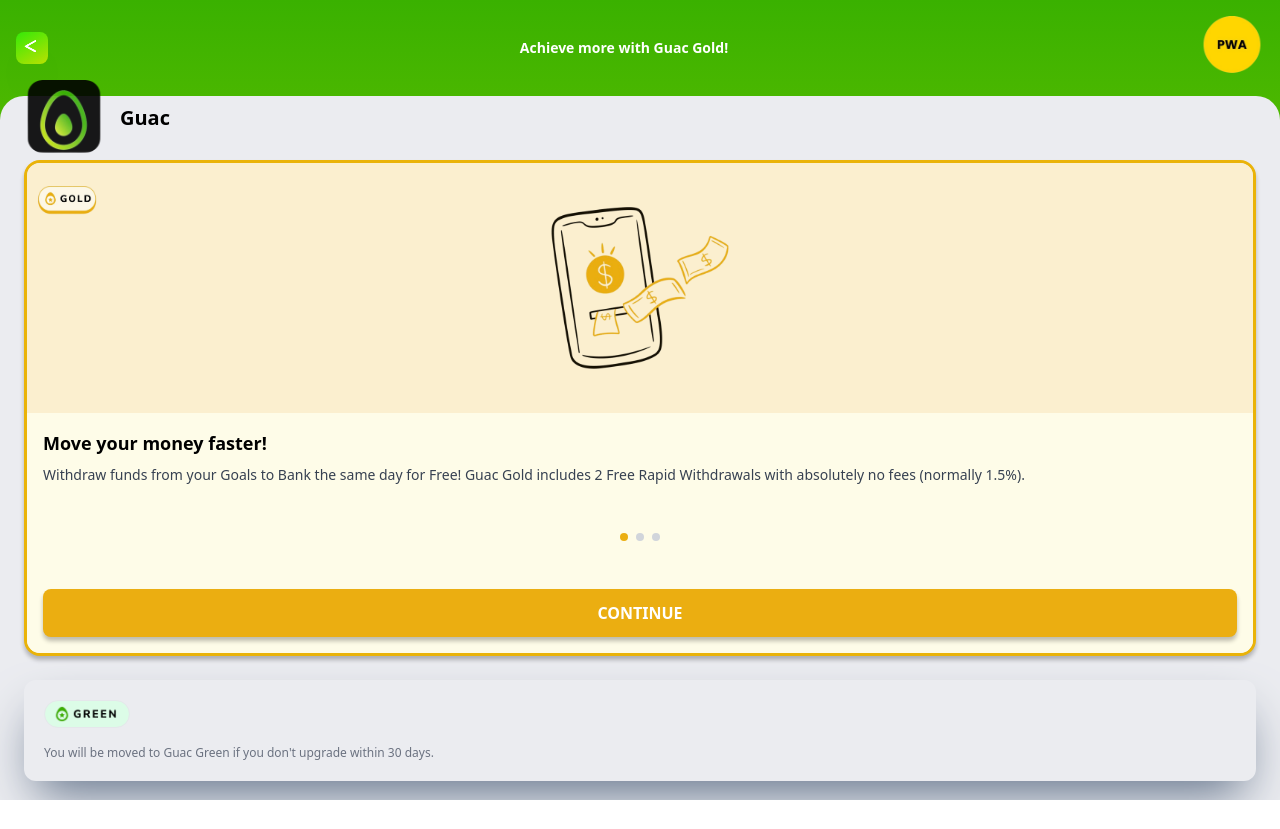
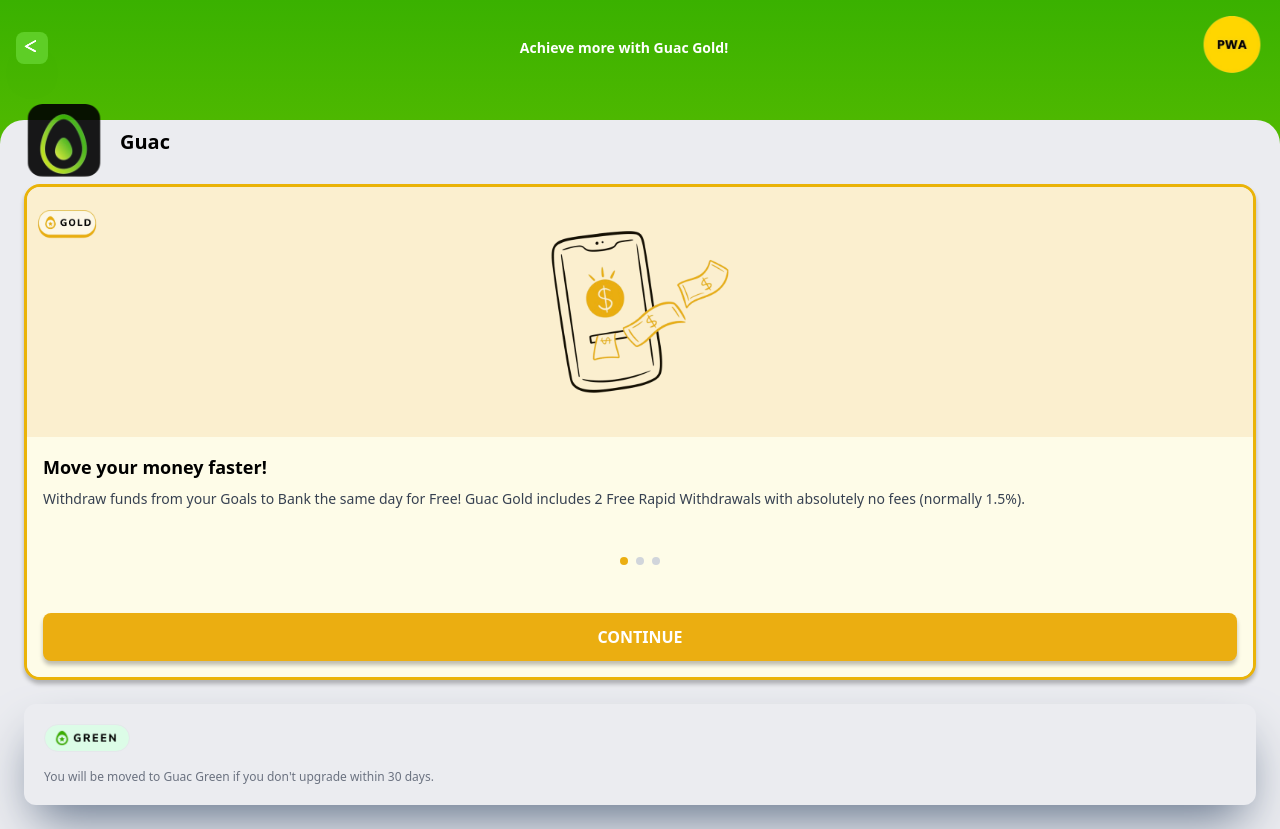
Before and after one commit to vinender/payment-pwa, a React (Create React App) app: page / in a window 1280 px wide. Before the commit the page ends 800 px from the top, so only its background shows below. Built offline with nearby package versions, Linux system fonts and the light colour scheme.

Commit message:
bg added

```diff
--- a/src/components/yellow.js
+++ b/src/components/yellow.js
@@ -173,17 +173,17 @@
   ];
 
   return (
-    <div className="bg-[#1837b3] flex justify-center items-center overflow-y-hidden h-screen">
-      <div className="w-full h-full flex flex-col bg-custom-gradient text-white relative z-20">
+    <div className="bg-[#1837b3] flex justify-center items-center overflo h-screen">
+    <div className="w-full h-full flex flex-col bg-custom-gradient text-white relative z-20">
         <div className="flex items-center justify-between p-4">
-          <span className='bg-button-gradient rounded-lg h-8 shadow-2xl  text-center w-8'>
+          <span className='bg-[#5ece26] rounded-lg h-8 shadow-2xl  text-center w-8'>
              <img alt='back' className='cursor-pointer p-2 shadow-2xl   rounded-lg w-7 h-7' src='/back.png' />
           </span>
           <h1 className="text-sm font-bold text-white">Achieve more with Guac Gold!</h1>
           <img alt='pwa' className='h-16 w-16' src='/pwa.png' />
         </div>
 
-        <div className="flex-grow relative bg-[#EBECF0] rounded-t-3xl p-6 flex flex-col">
+        <div className="flex-grow relative bg-[#EBECF0] rounded-t-3xl mt-6 p-6 flex flex-col">
           <div className="relative mb-2">
             <img alt='guac' src='./demo/guac.png' className='absolute -top-10 opacity-90 left-0 z-50 w-20 h-20' />
             <span className="absolute left-24 -top-4 font-semibold text-xl text-black">Guac</span>
```
